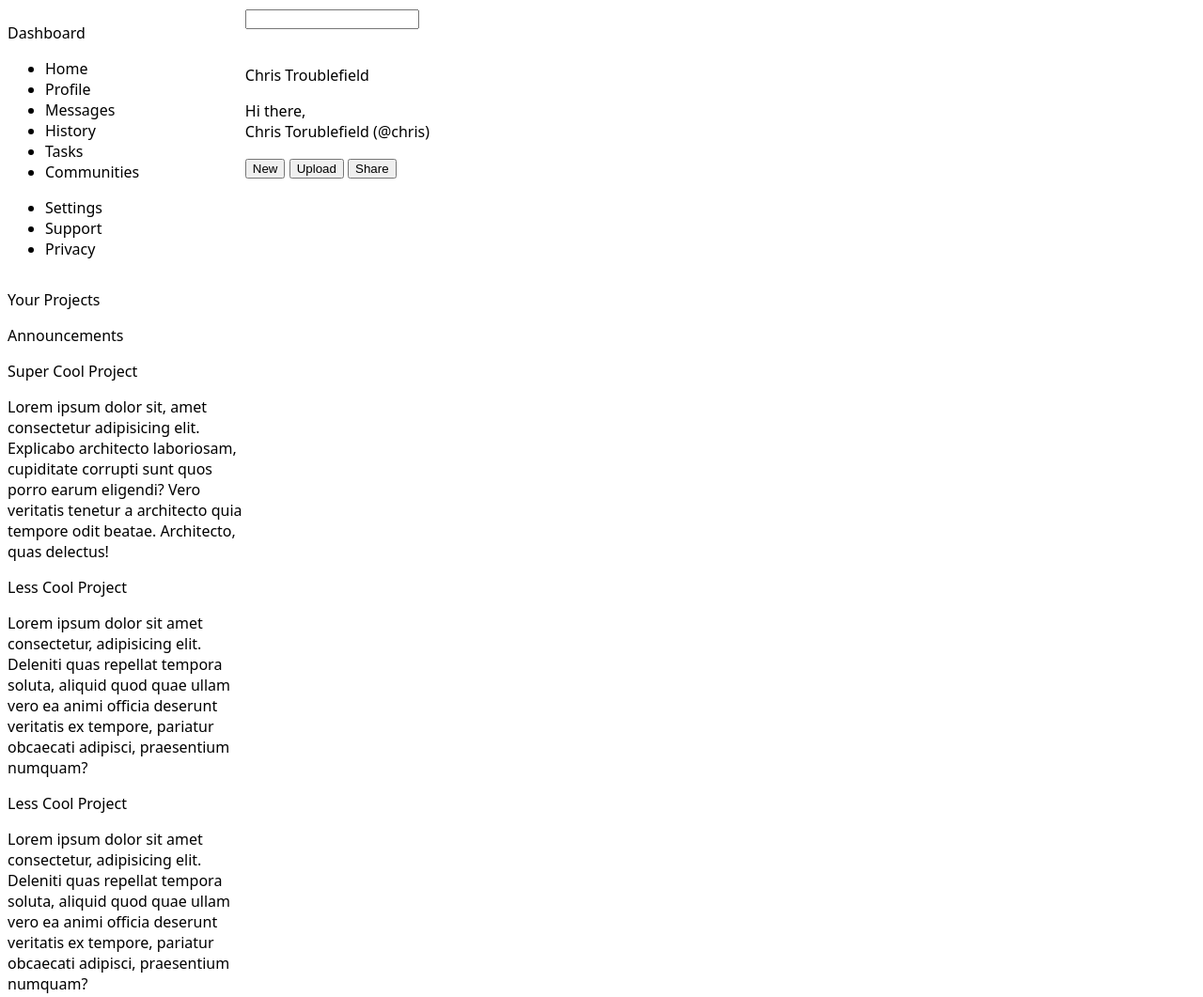
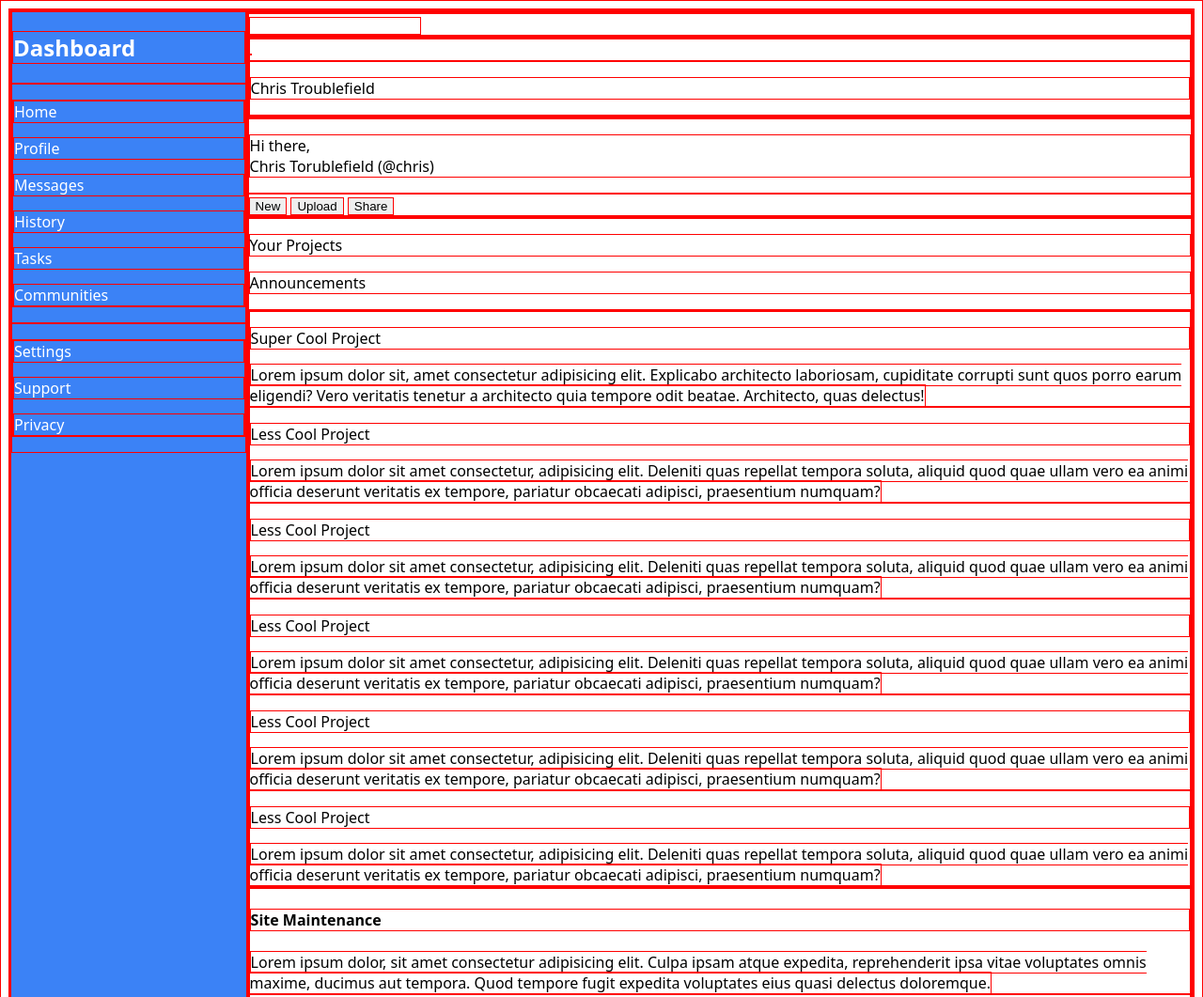
Before and after one commit to Calaxsys/Admin-DashboardTOP, a plain HTML site: page index.html in a window 1280 px wide. Shown: the top 1061 px of the page at 94% size. Drawn offline with Linux system fonts and the light colour scheme.

Commit message:
Completed CSS alignment for sidebar section

```diff
--- a/index.html
+++ b/index.html
@@ -10,7 +10,7 @@
     <div class="container">
         <div class="sidebar">
             <div class="logo">
-            <p>Dashboard</p>
+                <h2>Dashboard</h2>
             </div>
             <div class="nav">
                 <ul>
--- a/styles.css
+++ b/styles.css
@@ -4,6 +4,7 @@
 
 * {
     box-sizing: border-box;
+    border: 1px solid red;
 }
 
 body {
@@ -14,3 +15,26 @@ body {
     display: grid;
     grid-template-columns: 1fr 4fr;
 }
+
+.sidebar {
+    grid-column: 1 / 2;
+    grid-row: 1 / span 2;
+    background-color: #3b82f6;
+    color: white;
+}
+
+.nav ul, .settings ul {
+    list-style-type: none;
+    padding-left: 0;
+    display: flex;
+    flex-direction: column;
+    gap: 15px;
+}
+
+.header {
+    grid-column: 2 / 3;
+}
+
+.main {
+    grid-column: 2 / 3;
+}
```
Lines whose indentation alone changed are shown as unchanged.
